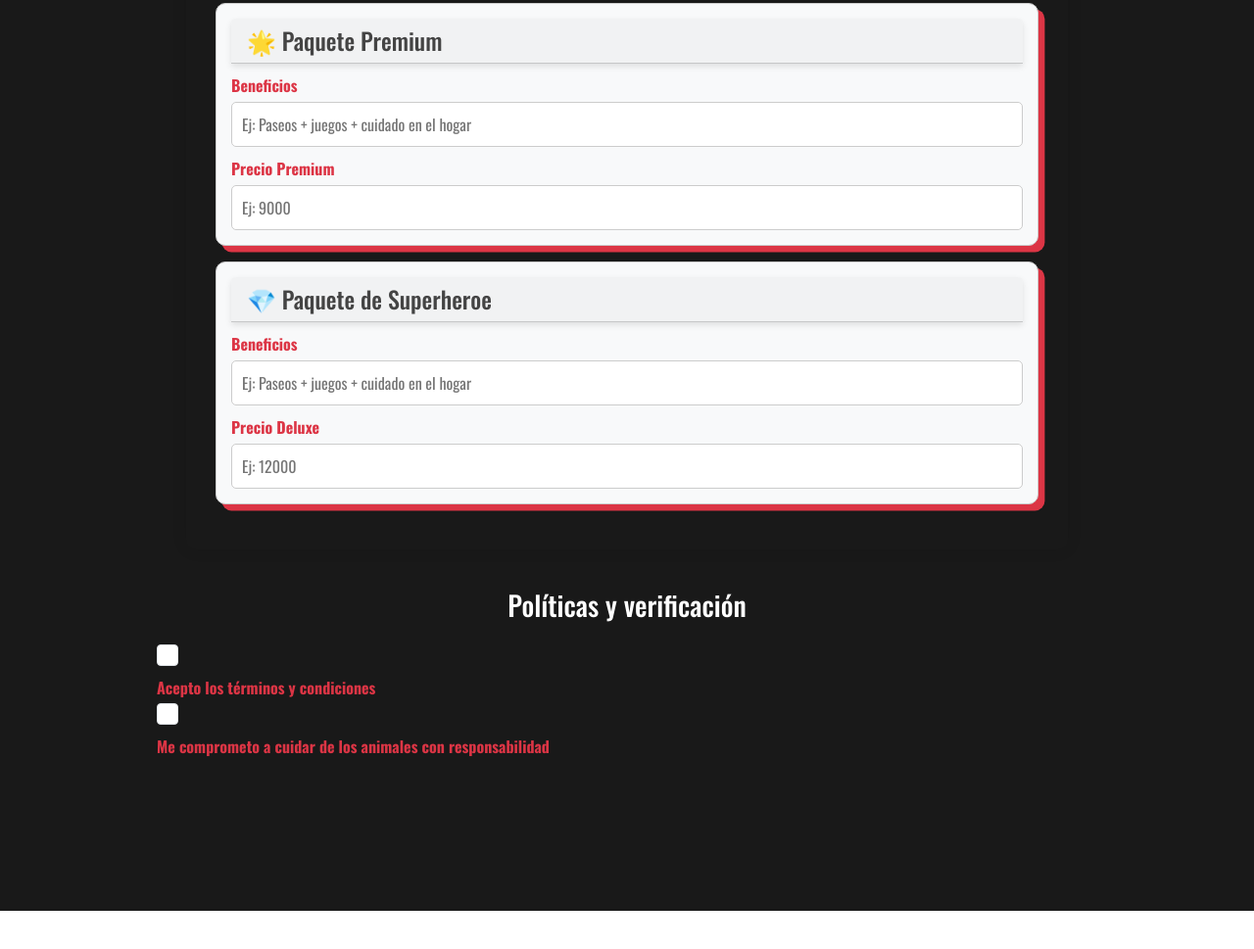
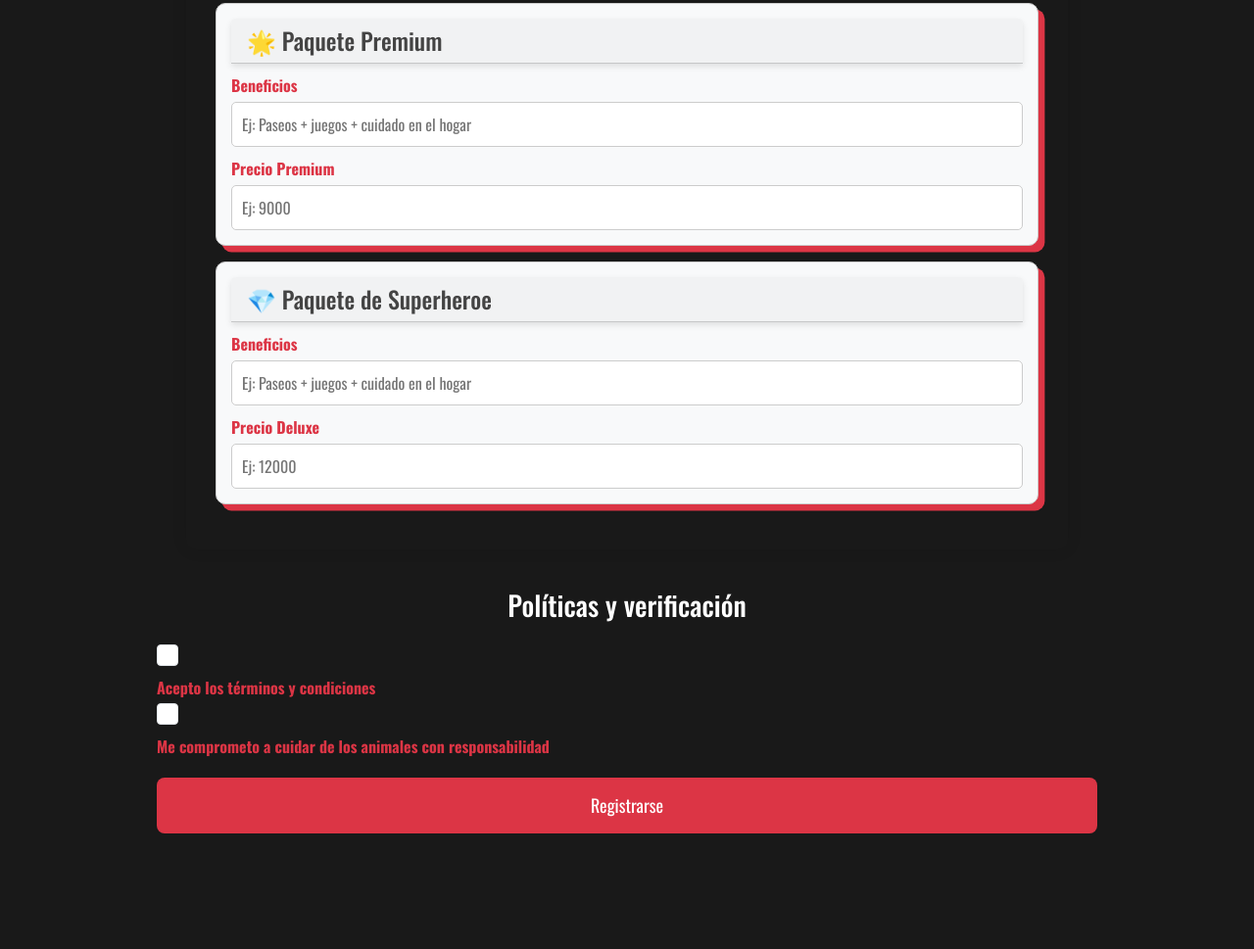
Before and after one commit to facundorodz/Barkly-TP, a plain HTML site: page src/pagina_cuidador/pagina_cuidador.html in a window 1280 px wide. Shown: the part 1376-2345 px from the top of the page at 98% size. Before the commit the page ends 2306 px from the top, so only its background shows below. Drawn offline with nearby package versions, Linux system fonts and the light colour scheme.

Commit message:
Agregue boton al final del formulario

```diff
--- a/src/pagina_cuidador/Pagina_cuidadorstyles.css
+++ b/src/pagina_cuidador/Pagina_cuidadorstyles.css
@@ -153,7 +153,7 @@ input, select {
 .btn-success {
     width: 100%;
     padding: 15px;
-    background: #4CAF50;
+    background: #DC3545;
     border: none;
     color: white;
     font-size: 18px;
@@ -163,5 +163,5 @@ input, select {
 }
 
 .btn-success:hover {
-    background: #45A049;
+    background: #440E03;
 }
--- a/src/pagina_cuidador/pagina_cuidador.html
+++ b/src/pagina_cuidador/pagina_cuidador.html
@@ -151,6 +151,7 @@
                         <label class="form-check-label">
                              Me comprometo a cuidar de los animales con responsabilidad
                         </label>
+                        <button class="btn-success" type="submit">Registrarse</button>
                     </div>
 				</form>
 			</div>
```
